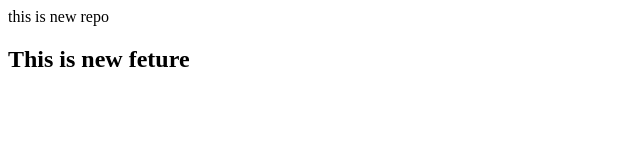
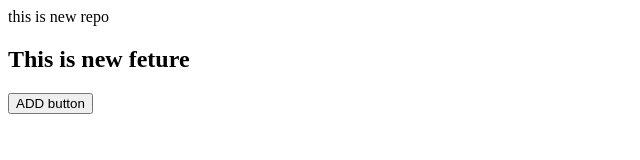
Before and after one commit to guptakaran12/LocalRepo, a plain HTML site: page index.html in a window 1280 px wide. Shown: the whole page, without its empty margins (0-640 px from the left). Drawn offline with Linux system fonts and the light colour scheme.

Commit message:
Add Button

```diff
--- a/index.html
+++ b/index.html
@@ -1,2 +1,3 @@
 <p>this is new repo</p>
-<h2>This is new feture</h2>
+<h2>This is new feture </h2>
+<button>ADD button</button>
```
